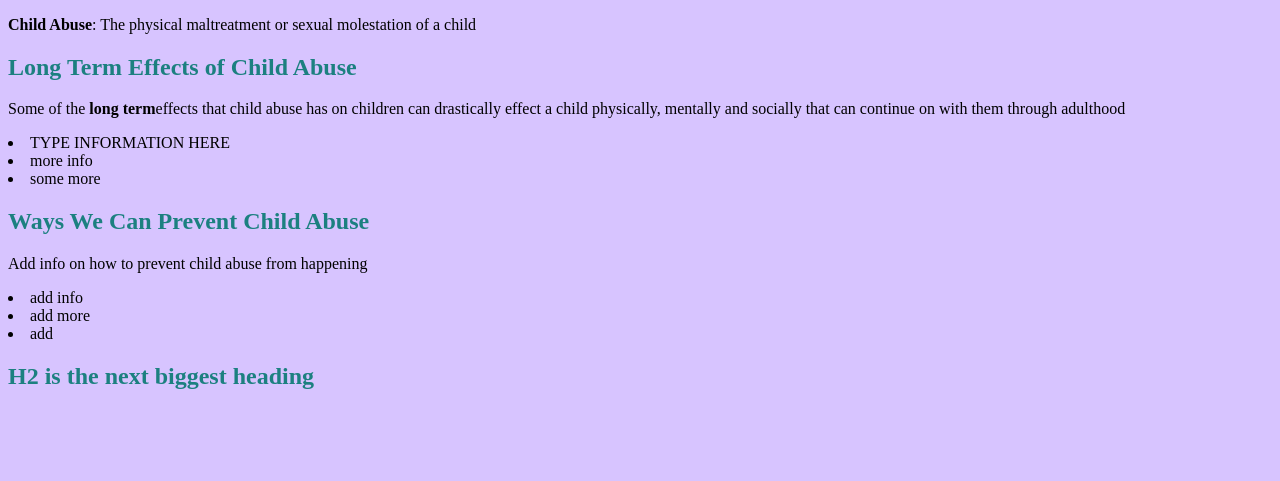
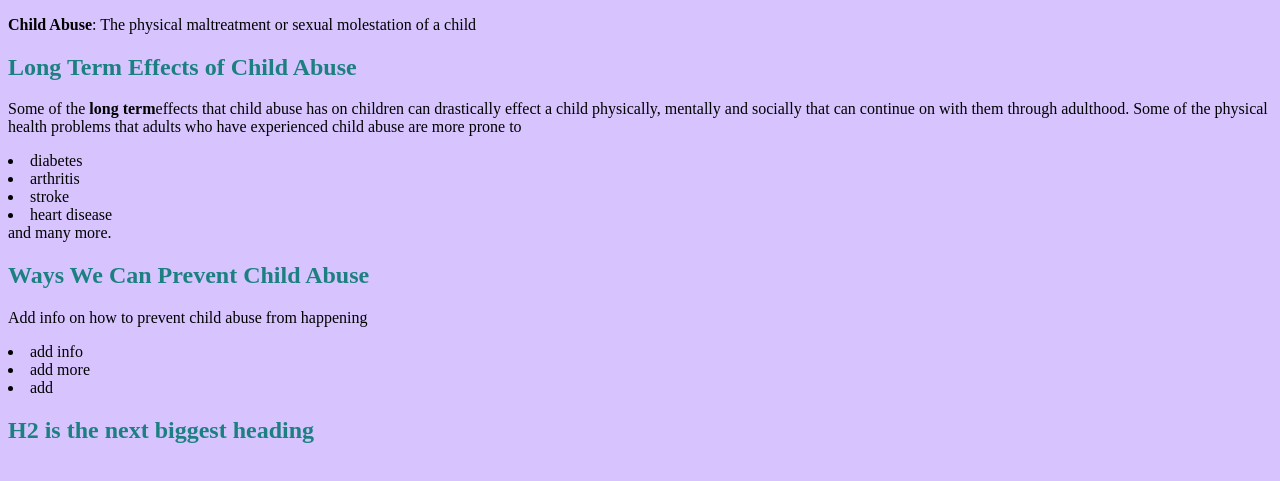
Before and after one commit to jennym7907/check, a plain HTML site: page index.html in a window 1280 px wide. Shown: the part 105-586 px from the top of the page. Drawn offline with Linux system fonts and the light colour scheme.

Commit message:
Update index.html

```diff
--- a/index.html
+++ b/index.html
@@ -13,10 +13,13 @@
 
 <h2>Long Term Effects of Child Abuse</h2>
 <p>Some of the <b>long term</b>effects that child abuse has on children can drastically effect a child
- physically, mentally and socially that can continue on with them through adulthood
-<li>TYPE INFORMATION HERE</li>
-<li>more info</li>
-<li>some more</li>
+ physically, mentally and socially that can continue on with them through adulthood. Some of the physical health problems that adults
+ who have experienced child abuse are more prone to
+<li>diabetes</li>
+<li>arthritis</li>
+<li>stroke</li>
+<li>heart disease</li>
+ and many more.</p>
 
  <h2>Ways We Can <b>Prevent</b> Child Abuse</h2>
  <p>Add info on how to prevent child abuse from happening</p>
```
